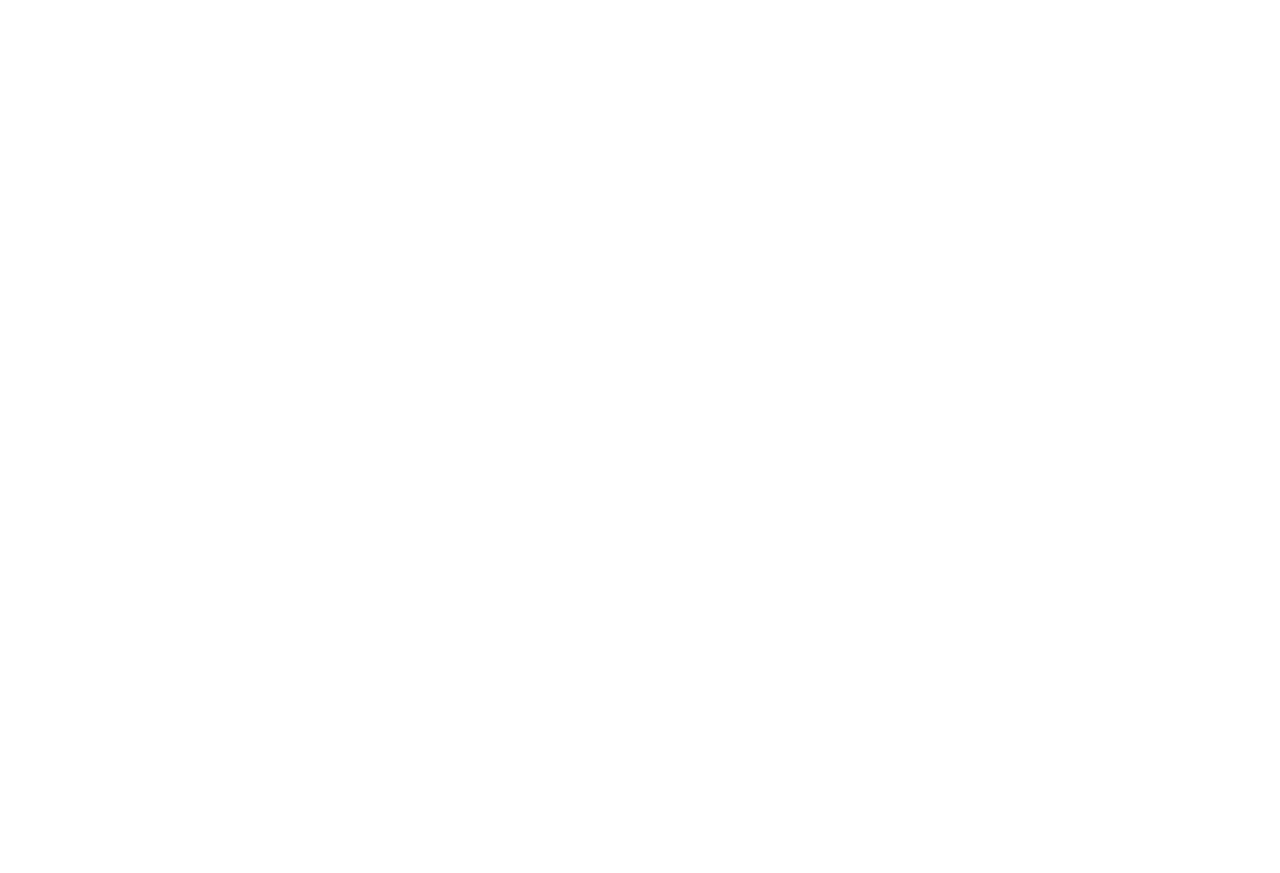
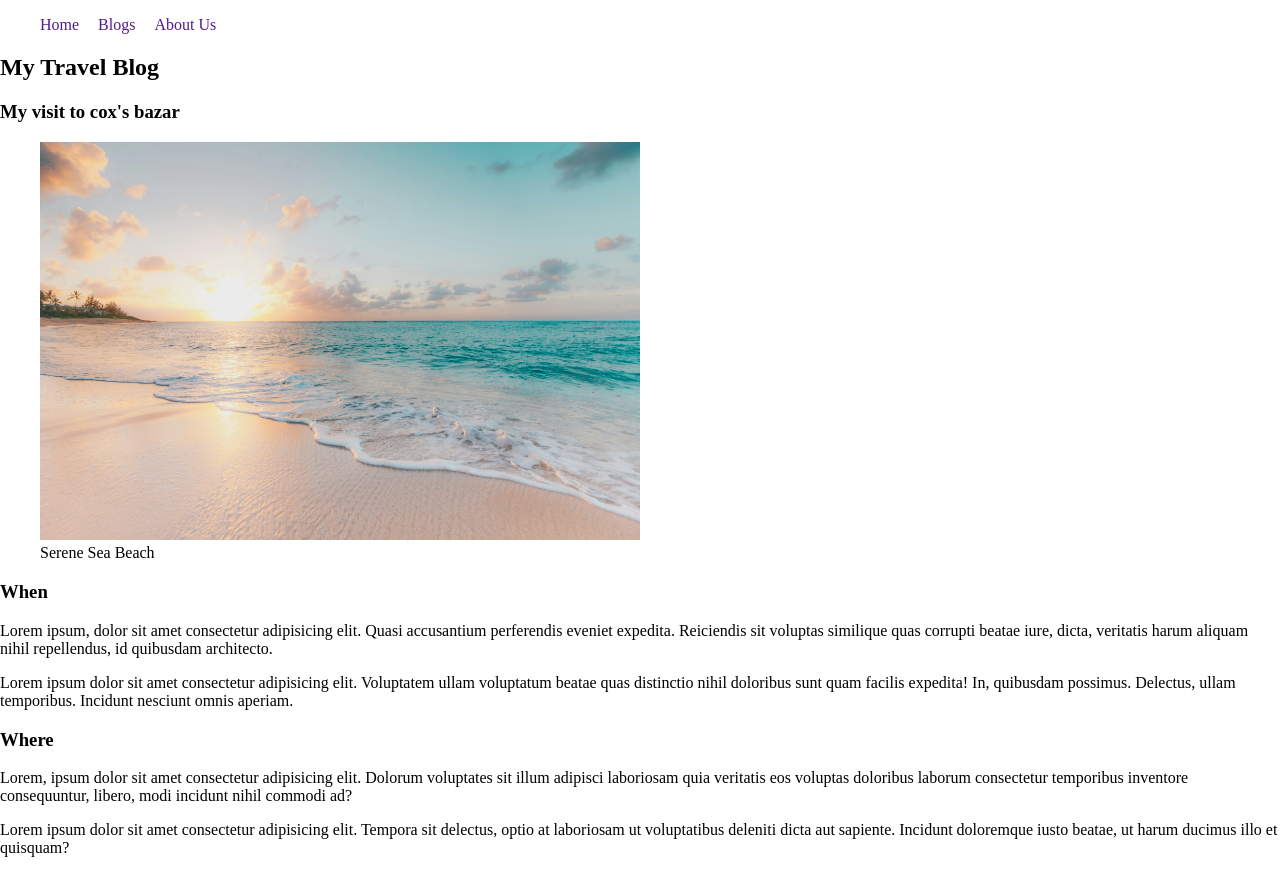
Before and after one commit to Mehedi-Hasan13/my-blogs, a plain HTML site: page index.html in a window 1280 px wide. Before the commit the page ends 800 px from the top, so only its background shows below. Drawn offline with Linux system fonts and the light colour scheme.

Commit message:
second commit

```diff
--- a/index.html
+++ b/index.html
@@ -7,6 +7,39 @@
     <link rel="stylesheet" href="style.css">
 </head>
 <body>
+    <header>
+        <nav>
+            <ul>
+                <li><a href="">Home</a></li>
+                <li><a href="">Blogs</a></li>
+                <li><a href="">About Us</a></li>
+            </ul>
+        </nav>
+    </header>
+    <main>
+        <article>
+            <header>
+                <h1>My Travel Blog</h1>
+                <h3>My visit to cox's bazar</h3>
+            </header>
+            <figure>
+                <img src="media/beach.jpg" alt="Sea beach">
+                <figcaption>Serene Sea Beach</figcaption>
+            </figure>
+            <section>
+                <h3>When</h3>
+                <p>Lorem ipsum, dolor sit amet consectetur adipisicing elit. Quasi accusantium perferendis eveniet expedita. Reiciendis sit voluptas similique quas corrupti beatae iure, dicta, veritatis harum aliquam nihil repellendus, id quibusdam architecto.</p>
+                <p>Lorem ipsum dolor sit amet consectetur adipisicing elit. Voluptatem ullam voluptatum beatae quas distinctio nihil doloribus sunt quam facilis expedita! In, quibusdam possimus. Delectus, ullam temporibus. Incidunt nesciunt omnis aperiam.</p>
+            </section>
+            <section>
+                <h3>Where</h3>
+                <p>Lorem, ipsum dolor sit amet consectetur adipisicing elit. Dolorum voluptates sit illum adipisci laboriosam quia veritatis eos voluptas doloribus laborum consectetur temporibus inventore consequuntur, libero, modi incidunt nihil commodi ad?</p>
+                <p>Lorem ipsum dolor sit amet consectetur adipisicing elit. Tempora sit delectus, optio at laboriosam ut voluptatibus deleniti dicta aut sapiente. Incidunt doloremque iusto beatae, ut harum ducimus illo et quisquam?</p>
+            </section>
+        </article>
+    </main>
+    <footer>
 
+    </footer>
 </body>
 </html>
--- a/style.css
+++ b/style.css
@@ -0,0 +1,14 @@
+body{
+    margin:0px;
+}
+nav li a{
+    text-decoration: none;
+}
+nav li{
+    list-style: none;
+    display: inline;
+    margin-right: 15px;
+}
+figure img{
+    width: 50%;
+}
```
Also changed, not shown: media/beach.jpg (added).
